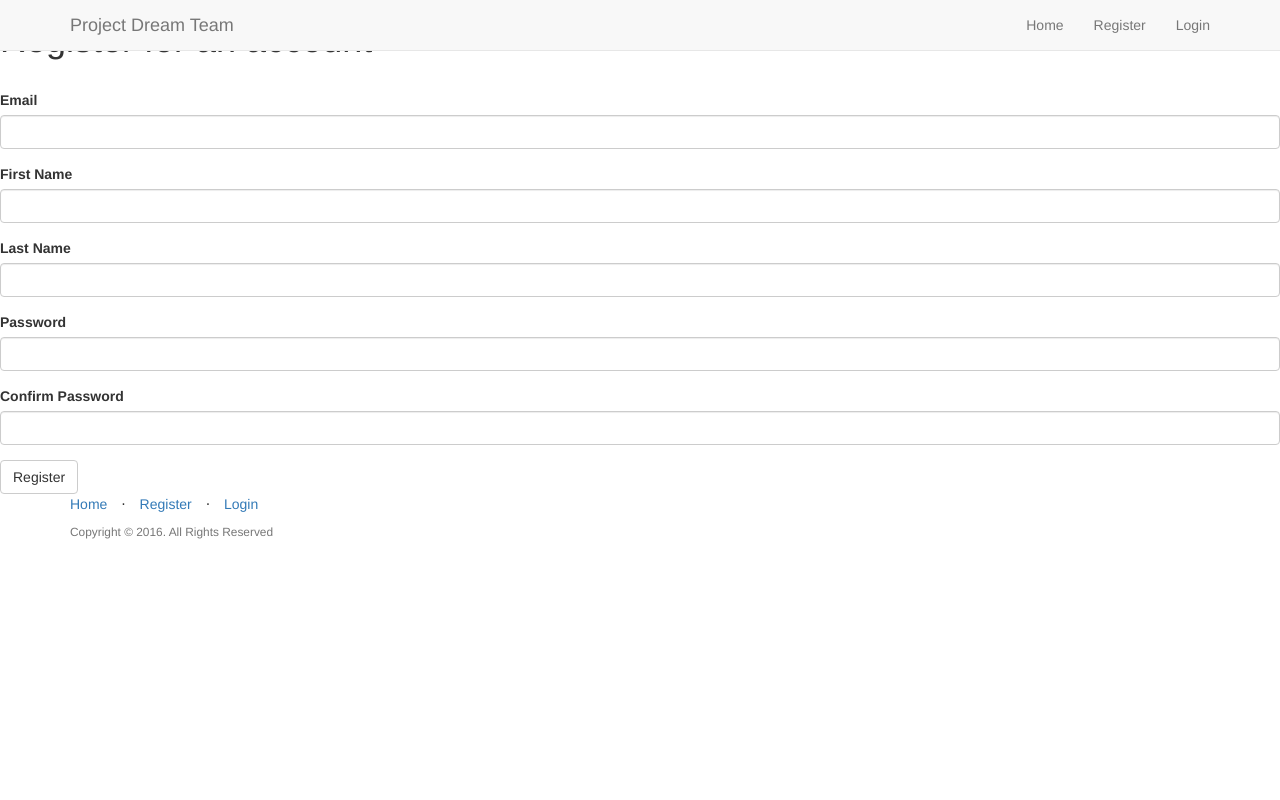
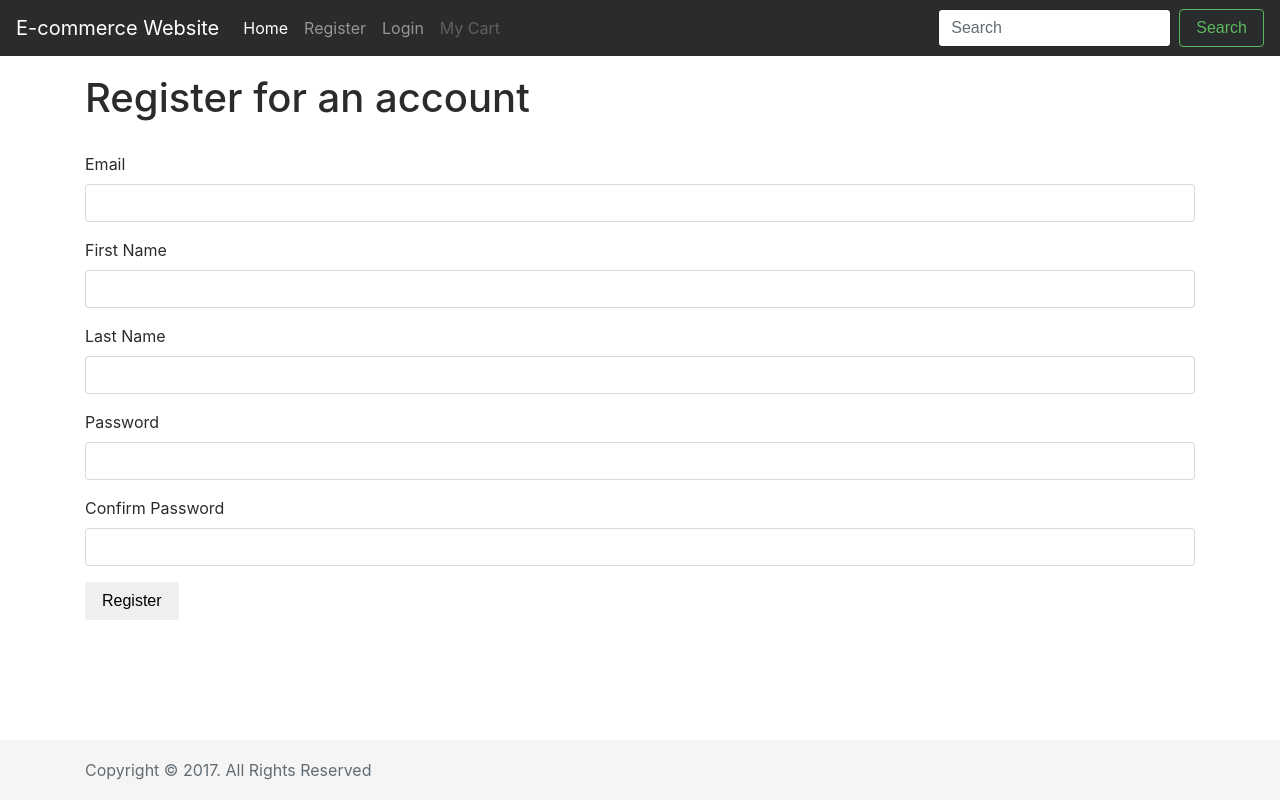
Before and after one commit to velislavgerov/tech-shop, a Flask app: page /register in a window 1280 px wide. Run offline with Flask 2, Linux system fonts and the light colour scheme; parts of the project's set-up code (start-up, migrations or seed data) failed here and were passed over; some libraries are stand-ins or nearby versions.

Commit message:
basic page templates

```diff
--- a/app/models.py
+++ b/app/models.py
@@ -62,7 +62,7 @@ class Product(db.Model):
     kind = db.Column(db.String(80), index=True, nullable=False)
     description = db.Column(db.Text, nullable=False)
     images = db.relationship('Image')
-    carts = db.relationship('Carts')
+    carts = db.relationship('Cart')
 
 class Image(db.Model):
     """Create an Image table."""
--- /dev/null
+++ b/app/static/css/style.css
@@ -0,0 +1,37 @@
+/* Sticky footer styles
+-------------------------------------------------- */
+html {
+  position: relative;
+  min-height: 100%;
+}
+body {
+  /* Margin bottom by footer height */
+  margin-bottom: 60px;
+}
+.footer {
+  position: absolute;
+  bottom: 0;
+  width: 100%;
+  /* Set the fixed height of the footer here */
+  height: 60px;
+  line-height: 60px; /* Vertically center the text there */
+  background-color: #f5f5f5;
+}
+
+
+/* Custom page CSS
+-------------------------------------------------- */
+/* Not required for template or sticky footer method. */
+
+body > .container {
+  padding: 60px 15px 0;
+}
+
+.footer > .container {
+  padding-right: 15px;
+  padding-left: 15px;
+}
+
+code {
+  font-size: 80%;
+}
--- a/app/templates/base.html
+++ b/app/templates/base.html
@@ -1,52 +1,61 @@
 <!DOCTYPE html>
 <html lang="en">
 <head>
-    <title>{{ title }} | Project Dream Team</title>
-    <link href="https://maxcdn.bootstrapcdn.com/bootstrap/3.3.7/css/bootstrap.min.css" rel="stylesheet">
-    <!--<link href="{{ url_for('static', filename='css/style.css') }}" rel="stylesheet">
-    <link rel="shortcut icon" href="{{ url_for('static', filename='img/favicon.ico') }}">-->
+    <meta charset="utf-8">
+    <meta name="viewport" content="width=device-width, initial-scale=1, shrink-to-fit=no">
+    <meta name="description" content="">
+    <meta name="author" content="">
+    <title>{{ title }} | eShop</title>
+    <link rel="stylesheet" href="https://maxcdn.bootstrapcdn.com/bootstrap/4.0.0-alpha.6/css/bootstrap.min.css" integrity="sha384-rwoIResjU2yc3z8GV/NPeZWAv56rSmLldC3R/AZzGRnGxQQKnKkoFVhFQhNUwEyJ" crossorigin="anonymous">
+    <link rel="stylesheet" href="{{ url_for('static', filename='css/style.css') }}">
 </head>
 <body>
-    <nav class="navbar navbar-default navbar-fixed-top topnav" role="navigation">
-        <div class="container topnav">
-          <div class="navbar-header">
-              <button type="button" class="navbar-toggle" data-toggle="collapse" data-target="#bs-example-navbar-collapse-1">
-                  <span class="sr-only">Toggle navigation</span>
-                  <span class="icon-bar"></span>
-                  <span class="icon-bar"></span>
-                  <span class="icon-bar"></span>
+    <nav class="navbar navbar-toggleable-md navbar-inverse bg-inverse fixed-top">
+      <button class="navbar-toggler navbar-toggler-right" type="button" data-toggle="collapse" data-target="#navbarsExampleDefault" aria-controls="navbarsExampleDefault" aria-expanded="false" aria-label="Toggle navigation">
+        <span class="navbar-toggler-icon"></span>
       </button>
-              <a class="navbar-brand topnav" href="{{ url_for('home.homepage') }}">Project Dream Team</a>
-          </div>
-          <div class="collapse navbar-collapse" id="bs-example-navbar-collapse-1">
-              <ul class="nav navbar-nav navbar-right">
-                  <li><a href="{{ url_for('home.homepage') }}">Home</a></li>
-                  <li><a href="{{ url_for('auth.register') }}">Register</a></li>
-                  <li><a href="{{ url_for('auth.login') }}">Login</a></li>
+      <a class="navbar-brand" href="{{ url_for('home.homepage') }}">E-commerce Website</a>
+      <div class="collapse navbar-collapse" id="navbarsExampleDefault">
+        <ul class="navbar-nav mr-auto">
+          <li class="nav-item active">
+            <a class="nav-link" href="{{ url_for('home.homepage') }}">Home <span class="sr-only">(current)</span></a>
+          </li>
+          <li class="nav-item">
+            <a class="nav-link" href="{{ url_for('auth.register') }}">Register</a>
+          </li>
+          <li class="nav-item">
+            <a class="nav-link" href="{{ url_for('auth.login') }}">Login</a>
+          </li>
+
+          <li class="nav-item">
+            <a class="nav-link disabled" href="#">My Cart</a>
+          </li>
         </ul>
-          </div>
+        <form class="form-inline my-2 my-lg-0">
+          <input class="form-control mr-sm-2" type="text" placeholder="Search">
+          <button class="btn btn-outline-success my-2 my-sm-0" type="submit">Search</button>
+        </form>
       </div>
     </nav>
+    <div class="container">
+      <div class="mt-3">
             <div class="wrapper">
               {% block body %}
               {% endblock %}
               <div class="push"></div>
        </div>
-    <footer>
-        <div class="container">
-            <div class="row">
-                <div class="col-lg-12">
-                    <ul class="list-inline">
-                        <li><a href="{{ url_for('home.homepage') }}">Home</a></li>
-                        <li class="footer-menu-divider">⋅</li>
-                        <li><a href="{{ url_for('auth.register') }}">Register</a></li>
-                        <li class="footer-menu-divider">⋅</li>
-                        <li><a href="{{ url_for('auth.login') }}">Login</a></li>
-                    </ul>
-                    <p class="copyright text-muted small">Copyright © 2016. All Rights Reserved</p>
       </div>
     </div>
+    <footer class="footer">
+      <div class="container">
+        <span class="text-muted">Copyright © 2017. All Rights Reserved</span>
       </div>
     </footer>
+    <!-- Bootstrap core JavaScript
+    ================================================== -->
+    <!-- Placed at the end of the document so the pages load faster -->
+    <script src="https://code.jquery.com/jquery-3.1.1.slim.min.js" integrity="sha384-A7FZj7v+d/sdmMqp/nOQwliLvUsJfDHW+k9Omg/a/EheAdgtzNs3hpfag6Ed950n" crossorigin="anonymous"></script>
+    <script src="https://cdnjs.cloudflare.com/ajax/libs/tether/1.4.0/js/tether.min.js" integrity="sha384-DztdAPBWPRXSA/3eYEEUWrWCy7G5KFbe8fFjk5JAIxUYHKkDx6Qin1DkWx51bBrb" crossorigin="anonymous"></script>
+    <script src="https://maxcdn.bootstrapcdn.com/bootstrap/4.0.0-alpha.6/js/bootstrap.min.js" integrity="sha384-vBWWzlZJ8ea9aCX4pEW3rVHjgjt7zpkNpZk+02D9phzyeVkE+jo0ieGizqPLForn" crossorigin="anonymous"></script>
   </body>
 </html>
```
Also changed, not shown: app/templates/home/dashboard.html (added, +17 -0 lines), app/templates/home/index.html (added, +18 -0 lines), migrations/versions/eb9db9d49bc4_.py (added, +68 -0 lines), 4 other files. Lines whose indentation alone changed are shown as unchanged.
